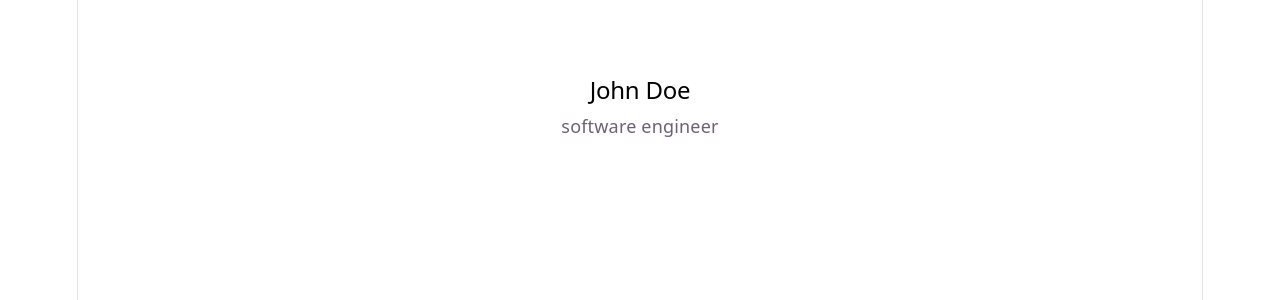
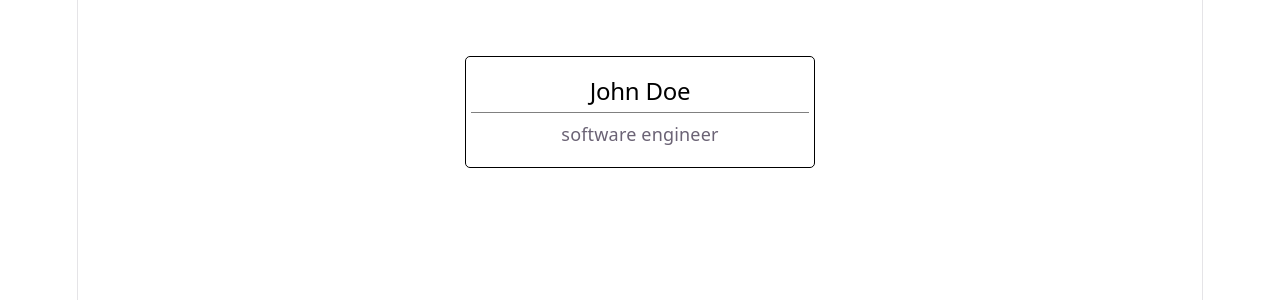
Before and after one commit to omr-haitham/ebe_internship, a React (Vite) app: page / in a window 1280 px wide. Shown: the top 300 px of the page. Built offline with nearby package versions, Linux system fonts and the light colour scheme.

Commit message:
fix(border bug): -fixed a bug in color formating in UserCard.css that didnt allow border to render properly

```diff
--- a/src/components/styles/UserCard.css
+++ b/src/components/styles/UserCard.css
@@ -1,16 +1,19 @@
 .user-card{
     background-color: white;
+    border: 1px solid;
     border-radius: 5px;
     border-color: black;
-    border-width: 10pt;
     padding-bottom: 20px;
     padding-top: 20px;
-    padding-left: 30px;
-    padding-right: 30px;
+    padding-left: 5px;
+    padding-right: 5px;
     width:30%;
     align-self: center;
     margin-top: 5%;
 }
 .user-card-name{
     color: black;
+    border-bottom: 1px solid;
+    border-color: grey;
+    padding-bottom: 2%;
 }
```
